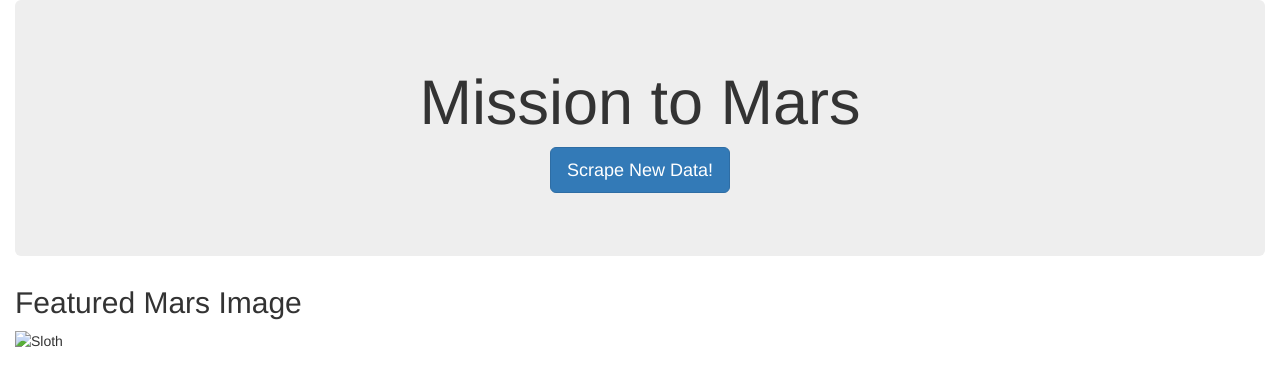
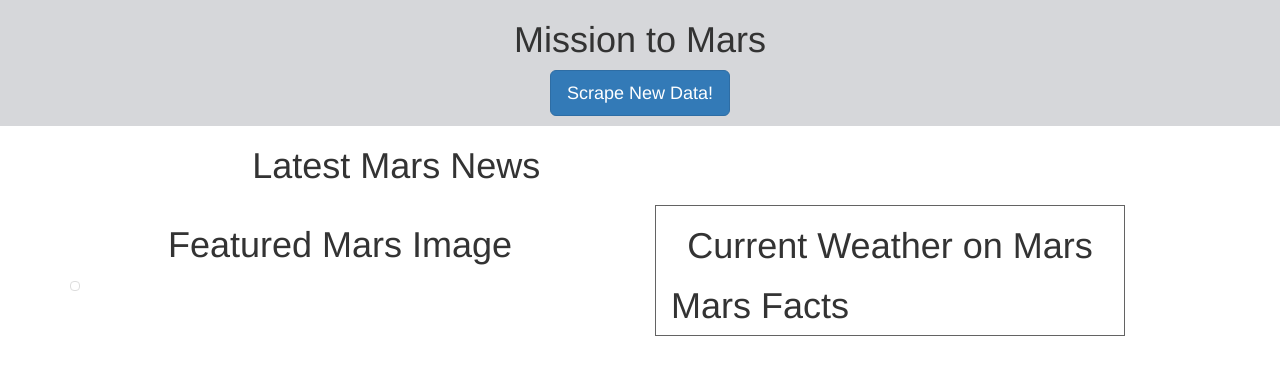
Before and after one commit to cnjanssen/web-scraping-challenge, a Flask app: template Mission_to_Mars/Templates/index.html in a window 1280 px wide. Shown: the top 386 px of the page. Run offline with Flask 2, Linux system fonts and the light colour scheme; the template is opened without the code that fills it, so the values that code supplies are empty; some libraries are stand-ins or nearby versions.

Commit message:
added code

```diff
--- a/Mission_to_Mars/Templates/index.html
+++ b/Mission_to_Mars/Templates/index.html
@@ -10,15 +10,55 @@
 </head>
 
 <body>
-  <div class="container-fluid">
-    <div class="jumbotron text-center">
-      <h1>Mission to Mars</h1>
-      <p><a class="btn btn-primary btn-lg" href="/scrape" role="button">Scrape New Data!</a></p>
+
+
+
+  <div class="container-fluid" style="background:#d6d7da">
+      <h1 class = "text-center">Mission to Mars</h1>
+      <div class = "col text-center">
+        <p><a class="btn btn-primary btn-lg" href="/scrape" role="button">Scrape New Data!</a></p>
+      </div>
+
     </div>
-    <h2>Featured Mars Image</h2>
-    <img src="{{ mars_data.featured_img }}" alt="Sloth">
-  </div>
-  </div>
+
+  <!-- Creates the Overall Grid -->
+<div class="container">
+
+    <!-- Row 2 -->
+    <div class="row">
+      <div class="col-lg-7">
+          <div class="container-fluid" style="background:#ffffff">
+              <h1 class = "text-center">Latest Mars News</h1>
+              <h2> {{ mars.news[0] }}</h2>
+              <p> {{ mars.news[1] }}</p>
+
+            </div>
+
+      </div>
+
+    <!-- Row 3 -->
+  <div class="row">
+    <div class="col-lg-6">
+        <div class="container-fluid" style="background: #ffffff;">
+            <h1 class = "text-center">Featured Mars Image</h1>
+            <div class = "w-25 p-3">
+              <img src="{{ mars.featured_img }}" class="img-thumbnail"/>
+
+            </div>
+          </div>
+        </div>
+
+    <div class="col-lg-5">
+        <div class="container-fluid" style = "border:1px solid #636363">
+            <h1 class = "text-center">Current Weather on Mars</h1>
+            <p> {{ mars.weather }}</p>
+            <h1> Mars Facts</h1>
+             <!-- Render table with safe argument to allow correct rendering -->
+            {{mars.facts | safe}}
+            </div>
+          </div>
+    </div>
+
 </body>
 
 </html>
--- a/Mission_to_Mars/app.py
+++ b/Mission_to_Mars/app.py
@@ -9,9 +9,6 @@ app = Flask(__name__)
 # Create connection variable with pymongo
 app.config["MONGO_URI"] = "mongodb://localhost:27017/mars_app"
 mongo = PyMongo(app)
-
-
-
 
 # Connect to a database. Will create one if not already available.
 db = mongo.db.mars
```
Also changed, not shown: 1 other file.
